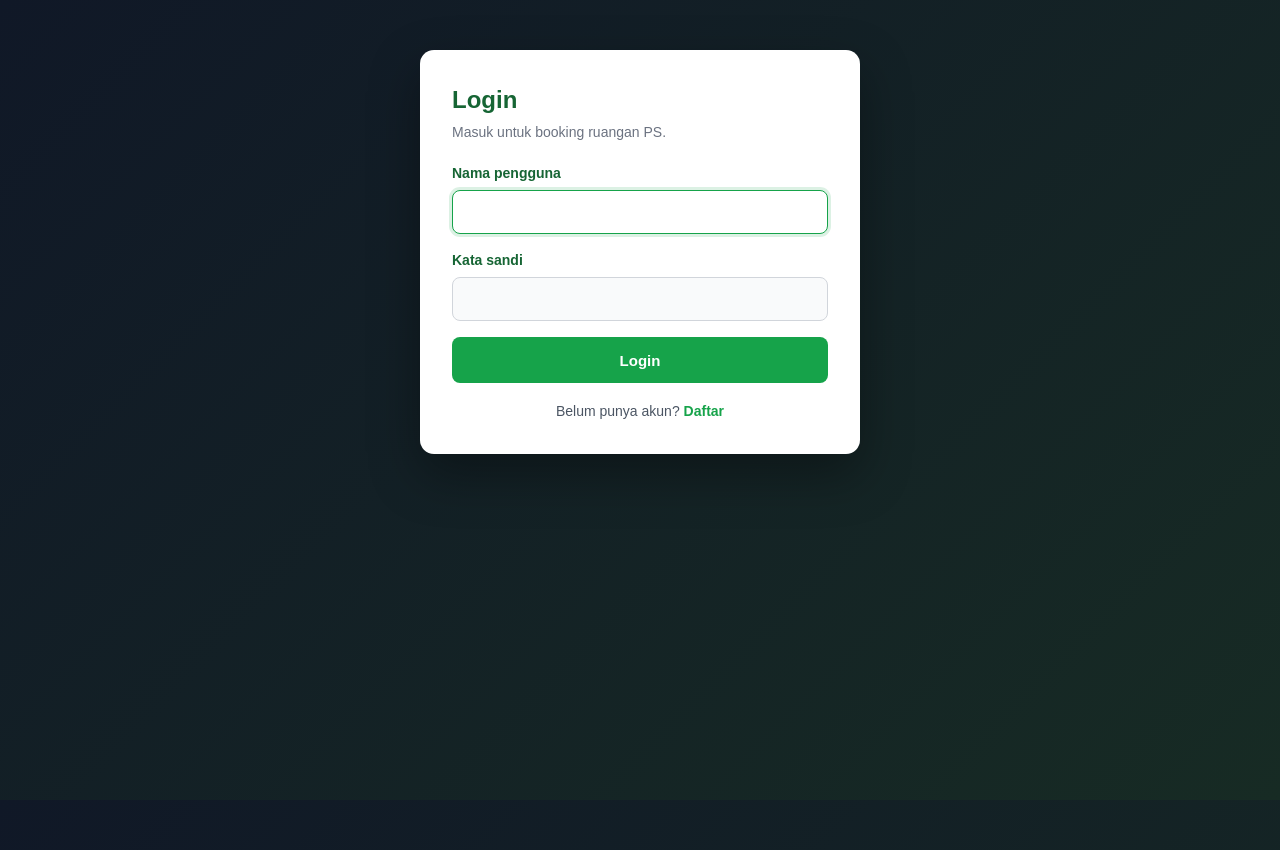
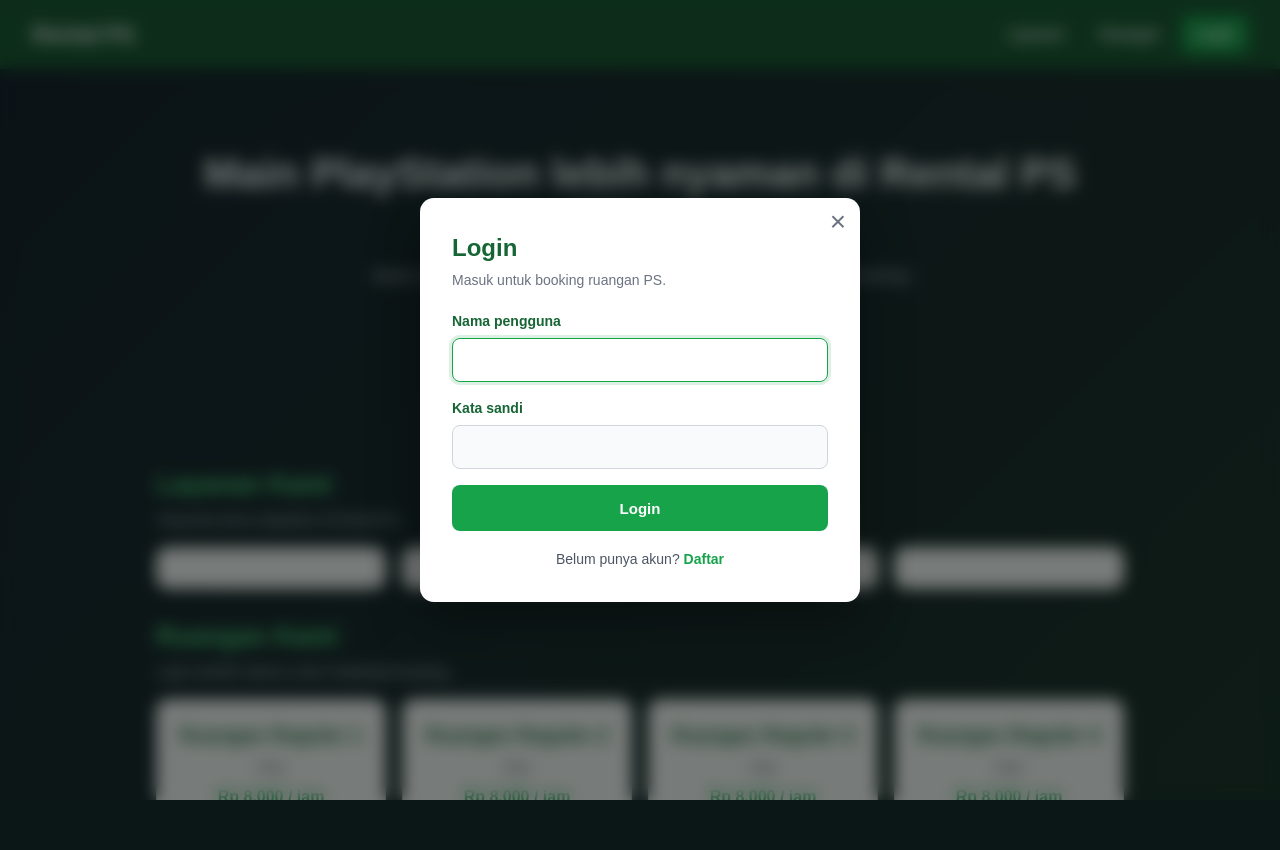
Before and after one commit to bbnmieayam/Rental-PS, a PHP site: page /index.php?halaman=login in a window 1280 px wide. After the commit the page ends 800 px from the top, so only its background shows below. Run offline with PHP 8.4, Linux system fonts and the light colour scheme; data comes from the database, SQL or seed files in the repository.

Commit message:
tambah halaman awal

```diff
--- a/assets/css/style.css
+++ b/assets/css/style.css
@@ -2,6 +2,10 @@
     margin: 0;
     padding: 0;
     box-sizing: border-box;
+}
+
+html {
+    scroll-behavior: smooth;
 }
 
 body {
@@ -18,7 +22,6 @@ a {
     color: #16a34a;
 }
 
-/* Navbar */
 .navbar {
     display: flex;
     justify-content: space-between;
@@ -56,7 +59,12 @@ a {
     background: #16a34a;
 }
 
-/* ===== Notifikasi ===== */
+.navbar_utama {
+    position: sticky;
+    top: 0;
+    z-index: 50;
+}
+
 .notifikasi {
     max-width: 1000px;
     margin: 16px auto 0;
@@ -73,6 +81,76 @@ a {
 .notifikasi_gagal {
     background: #fee2e2;
     color: #991b1b;
+}
+
+.tombol {
+    display: inline-block;
+    padding: 9px 16px;
+    border: none;
+    border-radius: 8px;
+    background: #e5e7eb;
+    color: #111827;
+    font-size: 14px;
+    font-weight: bold;
+    text-decoration: none;
+    cursor: pointer;
+    transition: 0.25s;
+}
+
+.tombol:hover {
+    transform: translateY(-2px);
+    box-shadow: 0 6px 15px rgba(0, 0, 0, 0.25);
+}
+
+.tombol:active {
+    transform: scale(0.98);
+}
+
+.tombol_utama,
+.tombol_sukses {
+    background: #16a34a;
+    color: #ffffff;
+}
+
+.tombol_utama:hover,
+.tombol_sukses:hover {
+    background: #15803d;
+}
+
+.tombol_bahaya {
+    background: #dc2626;
+    color: #ffffff;
+}
+
+.tombol_bahaya:hover {
+    background: #b91c1c;
+}
+
+.tombol_netral {
+    background: #6b7280;
+    color: #ffffff;
+}
+
+.tombol_netral:hover {
+    background: #4b5563;
+}
+
+.tombol_garis {
+    background: transparent;
+    color: #4ade80;
+    border: 2px solid #16a34a;
+}
+
+.tombol_garis:hover {
+    background: #16a34a;
+    color: #ffffff;
+}
+
+.tombol_penuh {
+    display: block;
+    width: 100%;
+    height: 46px;
+    font-size: 15px;
 }
 
 .kartu_form {
@@ -150,54 +228,6 @@ a {
     text-decoration: underline;
 }
 
-.tombol {
-    display: inline-block;
-    padding: 9px 16px;
-    border: none;
-    border-radius: 8px;
-    background: #e5e7eb;
-    color: #111827;
-    font-size: 14px;
-    font-weight: bold;
-    text-decoration: none;
-    cursor: pointer;
-    transition: 0.25s;
-}
-
-.tombol:hover {
-    transform: translateY(-2px);
-    box-shadow: 0 6px 15px rgba(0, 0, 0, 0.25);
-}
-
-.tombol:active {
-    transform: scale(0.98);
-}
-
-.tombol_utama {
-    background: #16a34a;
-    color: #ffffff;
-}
-
-.tombol_utama:hover {
-    background: #15803d;
-}
-
-.tombol_bahaya {
-    background: #dc2626;
-    color: #ffffff;
-}
-
-.tombol_bahaya:hover {
-    background: #b91c1c;
-}
-
-.tombol_penuh {
-    display: block;
-    width: 100%;
-    height: 46px;
-    font-size: 15px;
-}
-
 .isi_halaman {
     max-width: 1000px;
     margin: 28px auto;
@@ -215,19 +245,78 @@ a {
     margin-bottom: 12px;
 }
 
-.kotak_statistik {
+.kepala_halaman {
+    display: flex;
+    justify-content: space-between;
+    align-items: center;
+    flex-wrap: wrap;
+    gap: 10px;
+    margin-bottom: 6px;
+}
+
+.kepala_halaman h2 {
+    margin-bottom: 0;
+}
+
+.hero {
+    max-width: 1000px;
+    margin: 0 auto;
+    padding: 80px 16px 56px;
+    text-align: center;
+}
+
+.hero h1 {
+    color: #ffffff;
+    font-size: 42px;
+    line-height: 1.2;
+    margin-bottom: 14px;
+}
+
+.hero p {
+    max-width: 560px;
+    margin: 0 auto 26px;
+    color: #cbd5e1;
+    font-size: 16px;
+}
+
+.hero_tombol {
+    display: flex;
+    justify-content: center;
+    flex-wrap: wrap;
+    gap: 12px;
+}
+
+.footer_utama {
+    padding: 28px 16px;
+    text-align: center;
+    color: #94a3b8;
+}
+
+.kotak_statistik,
+.kotak_ruangan {
     display: grid;
-    grid-template-columns: repeat(auto-fill, minmax(190px, 1fr));
     gap: 16px;
     margin-top: 16px;
 }
 
+.kotak_statistik {
+    grid-template-columns: repeat(auto-fill, minmax(190px, 1fr));
+}
+
+.kotak_ruangan {
+    grid-template-columns: repeat(auto-fill, minmax(220px, 1fr));
+}
+
+.kartu_statistik,
+.kartu_ruangan {
+    background: #ffffff;
+    border-radius: 12px;
+    box-shadow: 0 4px 12px rgba(0, 0, 0, 0.2);
+}
+
 .kartu_statistik {
     padding: 18px;
-    background: #ffffff;
-    border-radius: 12px;
     border-left: 5px solid #16a34a;
-    box-shadow: 0 4px 12px rgba(0, 0, 0, 0.2);
 }
 
 .kartu_statistik span {
@@ -242,20 +331,10 @@ a {
     font-size: 26px;
 }
 
-.kotak_ruangan {
-    display: grid;
-    grid-template-columns: repeat(auto-fill, minmax(220px, 1fr));
-    gap: 16px;
-    margin-top: 16px;
-}
-
 .kartu_ruangan {
     padding: 20px;
-    background: #ffffff;
     border: 1px solid #d1d5db;
-    border-radius: 12px;
     text-align: center;
-    box-shadow: 0 4px 12px rgba(0, 0, 0, 0.2);
     transition: 0.3s;
 }
 
@@ -282,7 +361,6 @@ a {
     font-weight: bold;
 }
 
-/* ===== Tabel ===== */
 .tabel {
     width: 100%;
     margin-top: 16px;
@@ -320,19 +398,6 @@ a {
     font-size: 13px;
 }
 
-.kepala_halaman {
-    display: flex;
-    justify-content: space-between;
-    align-items: center;
-    flex-wrap: wrap;
-    gap: 10px;
-    margin-bottom: 6px;
-}
-
-.kepala_halaman h2 {
-    margin-bottom: 0;
-}
-
 .bungkus_tabel {
     overflow-x: auto;
 }
@@ -347,20 +412,55 @@ a {
     margin: 0;
 }
 
-.tombol_sukses {
-    background: #16a34a;
-    color: #ffffff;
+.modal_latar {
+    position: fixed;
+    inset: 0;
+    z-index: 100;
+    display: none;
+    justify-content: center;
+    padding: 16px;
+    overflow-y: auto;
+    background: rgba(8, 15, 12, 0.55);
+    -webkit-backdrop-filter: blur(8px);
+    backdrop-filter: blur(8px);
 }
 
-.tombol_sukses:hover {
-    background: #15803d;
+.modal_latar.terbuka {
+    display: flex;
 }
 
-.tombol_netral {
-    background: #6b7280;
-    color: #ffffff;
+.modal_isi {
+    position: relative;
+    width: 100%;
+    max-width: 440px;
+    margin: auto;
 }
 
-.tombol_netral:hover {
-    background: #4b5563;
+.modal_isi .kartu_form {
+    margin: 0;
 }
+
+.modal_isi .notifikasi {
+    margin: 0 0 12px;
+}
+
+.modal_tutup {
+    position: absolute;
+    top: 10px;
+    right: 14px;
+    z-index: 1;
+    border: none;
+    background: none;
+    color: #6b7280;
+    font-size: 28px;
+    line-height: 1;
+    cursor: pointer;
+}
+
+.modal_tutup:hover {
+    color: #111827;
+}
+
+body.modal_aktif {
+    overflow: hidden;
+}
--- a/controllers/AutentikasiController.php
+++ b/controllers/AutentikasiController.php
@@ -37,9 +37,7 @@ function login() {
         }
     }
 
-    require 'views/layout/header.php';
-    require 'views/autentikasi/login.php';
-    require 'views/layout/footer.php';
+    utama(true, $nama_pengguna_lama);
 }
 
 function daftar() {
@@ -79,9 +77,7 @@ function daftar() {
         }
     }
 
-    require 'views/layout/header.php';
-    require 'views/autentikasi/daftar.php';
-    require 'views/layout/footer.php';
+    utama(false, $nama_pengguna_lama, true, $nama_lengkap_lama);
 }
 
 function logout() {
--- /dev/null
+++ b/controllers/UtamaController.php
@@ -0,0 +1,16 @@
+<?php
+require_once 'models/RuanganPs.php';
+
+function utama($buka_login = false, $nama_pengguna_lama = '', $buka_daftar = false, $nama_lengkap_lama = '') {
+    if (sudah_login()) {
+        if ($_SESSION['peran'] == 'admin') {
+            pindah('dashboard');
+        } else {
+            pindah('beranda');
+        }
+    }
+
+    $daftar_ruangan = ambil_semua_ruangan();
+
+    require 'views/utama/utama.php';
+}
--- a/index.php
+++ b/index.php
@@ -7,20 +7,24 @@ require_once 'controllers/RuanganController.php';
 require_once 'controllers/BerandaController.php';
 require_once 'controllers/BookingController.php';
 require_once 'controllers/TransaksiController.php';
+require_once 'controllers/UtamaController.php';
 
 if (isset($_GET['halaman'])) {
     $halaman = $_GET['halaman'];
 } else {
-    $halaman = 'login';
+    $halaman = 'utama';
 }
 
 if (isset($_GET['halaman'])) {
     $halaman = $_GET['halaman'];
 } else {
-    $halaman = 'login';
+    $halaman = 'utama';
 }
 
 switch ($halaman) {
+    case 'utama':
+        utama();
+        break;
     case 'login':
         login();
         break;
--- /dev/null
+++ b/views/utama/utama.php
@@ -0,0 +1,144 @@
+<!DOCTYPE html>
+<html lang="id">
+<head>
+    <meta charset="UTF-8">
+    <meta name="viewport" content="width=device-width, initial-scale=1.0">
+    <title>Rental PS</title>
+    <link rel="stylesheet" href="assets/css/style.css">
+</head>
+<body>
+
+<nav class="navbar navbar_utama">
+    <span class="logo">Rental PS</span>
+    <div class="menu">
+        <a href="#layanan">Layanan</a>
+        <a href="#ruangan">Ruangan</a>
+        <a href="index.php?halaman=login" class="tombol tombol_utama" data-buka-login>Login</a>
+    </div>
+</nav>
+
+<?php if (!$buka_login && !$buka_daftar) { tampilkan_pesan(); } ?>
+
+<header class="hero">
+    <h1>Main PlayStation lebih nyaman di Rental PS Cihuyy</h1>
+    <p>Sewa ruangan PS4 atau PS5 per jam. Lihat ruangan yang tersedia, booking secara online,
+       dan total biaya dihitung otomatis.</p>
+    <div class="hero_tombol">
+        <a href="#ruangan" class="tombol tombol_utama">Lihat Ruangan</a>
+        <a href="index.php?halaman=daftar" class="tombol tombol_garis" data-buka-daftar>Daftar Akun</a>
+    </div>
+</header>
+
+<section class="isi_halaman" id="layanan">
+    <h2>Layanan Kami</h2>
+    <p>Yang bisa kamu dapatkan di Rental PS.</p>
+
+    <div class="kotak_ruangan">
+        <div class="kartu_ruangan">
+
+        </div>
+        <div class="kartu_ruangan">
+
+        </div>
+        <div class="kartu_ruangan">
+
+        </div>
+        <div class="kartu_ruangan">
+
+    </div>
+</section>
+
+<section class="isi_halaman" id="ruangan">
+    <h2>Ruangan Kami</h2>
+    <p>Login terlebih dahulu untuk melakukan booking.</p>
+
+    <?php if (count($daftar_ruangan) == 0) { ?>
+        <p>Belum ada ruangan.</p>
+    <?php } else { ?>
+    <div class="kotak_ruangan">
+        <?php foreach ($daftar_ruangan as $ruangan) {
+            if ($ruangan['status'] == 'tersedia') {
+                $kelas_status = 'tersedia';
+            } else {
+                $kelas_status = 'tidak_tersedia';
+            }
+        ?>
+        <div class="kartu_ruangan">
+            <h3><?= htmlspecialchars($ruangan['nama_ruangan']) ?></h3>
+            <p><?= htmlspecialchars($ruangan['jenis_konsol']) ?></p>
+            <p class="harga">Rp <?= number_format($ruangan['harga_per_jam'], 0, ',', '.') ?> / jam</p>
+            <p><span class="status <?= $kelas_status ?>"><?= htmlspecialchars($ruangan['status']) ?></span></p>
+            <a href="index.php?halaman=login" class="tombol tombol_utama" data-buka-login>Login untuk Booking</a>
+        </div>
+        <?php } ?>
+    </div>
+    <?php } ?>
+</section>
+
+<footer class="footer_utama">
+    &copy; <?= date('Y') ?> Rental PS
+</footer>
+
+
+<div class="modal_latar <?php if ($buka_login || $buka_daftar) { echo 'terbuka'; } ?>" id="modal_auth"
+     data-isi="<?php if ($buka_daftar) { echo 'daftar'; } else { echo 'login'; } ?>">
+    <div class="modal_isi">
+        <button type="button" class="modal_tutup" id="tutup_modal" aria-label="Tutup">&times;</button>
+        <?php if ($buka_login || $buka_daftar) { tampilkan_pesan(); } ?>
+        <?php if ($buka_daftar) { ?>
+            <?php require 'views/autentikasi/daftar.php'; ?>
+        <?php } else { ?>
+            <?php require 'views/autentikasi/login.php'; ?>
+        <?php } ?>
+    </div>
+</div>
+
+<script src="assets/js/script.js"></script>
+<script>
+(function () {
+    var modal = document.getElementById('modal_auth');
+    var isi   = modal.getAttribute('data-isi');
+    function buka() {
+        modal.classList.add('terbuka');
+        document.body.classList.add('modal_aktif');
+        var kolom = modal.querySelector('input');
+        if (kolom) { kolom.focus(); }
+    }
+
+    function tutup() {
+        modal.classList.remove('terbuka');
+        document.body.classList.remove('modal_aktif');
+    }
+
+    function pasang(pemilih, jenis) {
+        var daftarTombol = document.querySelectorAll(pemilih);
+        for (var i = 0; i < daftarTombol.length; i++) {
+            daftarTombol[i].addEventListener('click', function (e) {
+                if (isi === jenis) {
+                    e.preventDefault();
+                    buka();
+                }
+            });
+        }
+    }
+
+    pasang('[data-buka-login]', 'login');
+    pasang('[data-buka-daftar]', 'daftar');
+
+    document.getElementById('tutup_modal').addEventListener('click', tutup);
+
+    modal.addEventListener('click', function (e) {
+        if (e.target === modal) { tutup(); }
+    });
+
+    document.addEventListener('keydown', function (e) {
+        if (e.key === 'Escape') { tutup(); }
+    });
+
+    if (modal.classList.contains('terbuka')) {
+        document.body.classList.add('modal_aktif');
+    }
+})();
+</script>
+</body>
+</html>
```
